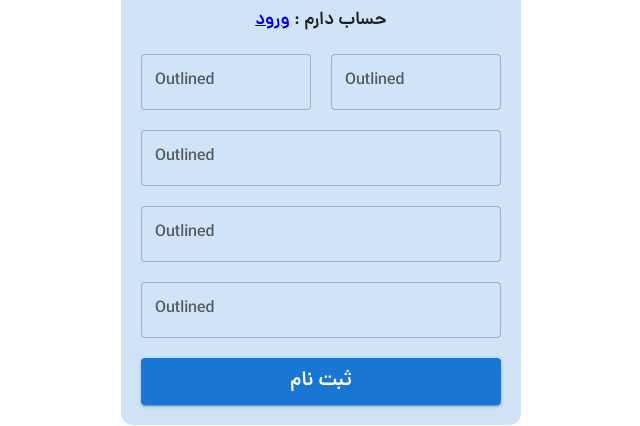
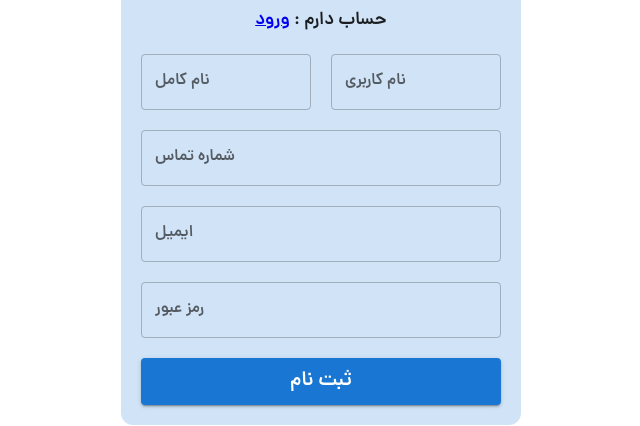
Before and after one commit to alirezaAslani-eng/finance-manager, a Next.js app: page /auth/signup in a window 1280 px wide. Shown: the part 222-648 px from the top of the page, without its empty margins (380-1020 px from the left). Built offline with nearby package versions, Linux system fonts and the light colour scheme; no server answers.

Commit message:
fix(component)

```diff
--- a/components/ui/Input/MuiTextField.tsx
+++ b/components/ui/Input/MuiTextField.tsx
@@ -10,11 +10,11 @@ interface myProps {
 function MuiTextField({ textFieldProps = {}, errorText }: myProps) {
   const { palette } = useTheme();
   return (
-    <Box sx={{display:"flex",flexDirection:"column",gap:"5px"}}>
+    <Box sx={{ display: "flex", flexDirection: "column", gap: "5px" }}>
       <TextField
         error={!!errorText}
-        label="Outlined"
         variant="outlined"
+        label={textFieldProps.placeholder ?? ""}
         {...textFieldProps}
       />
 
```
